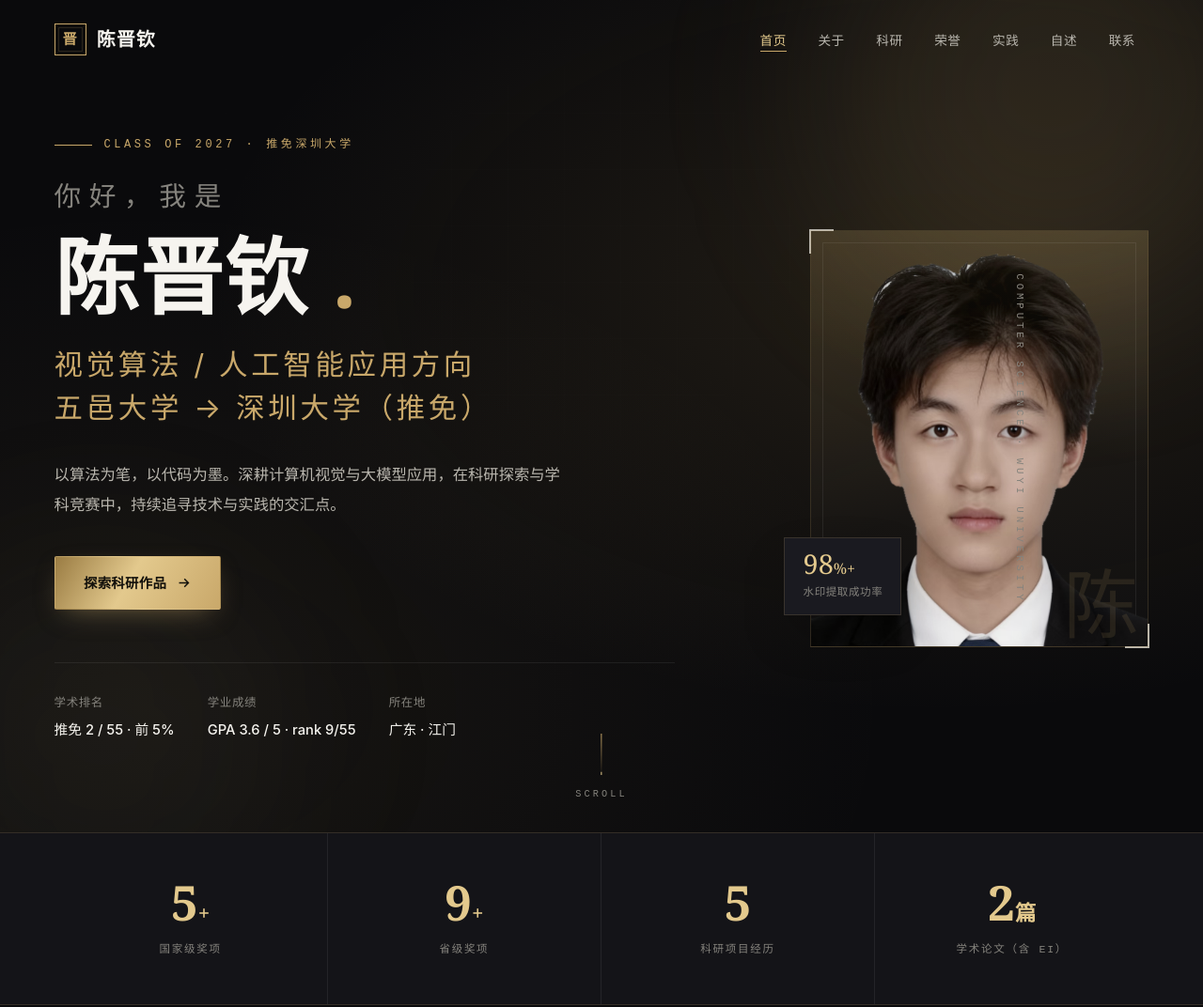
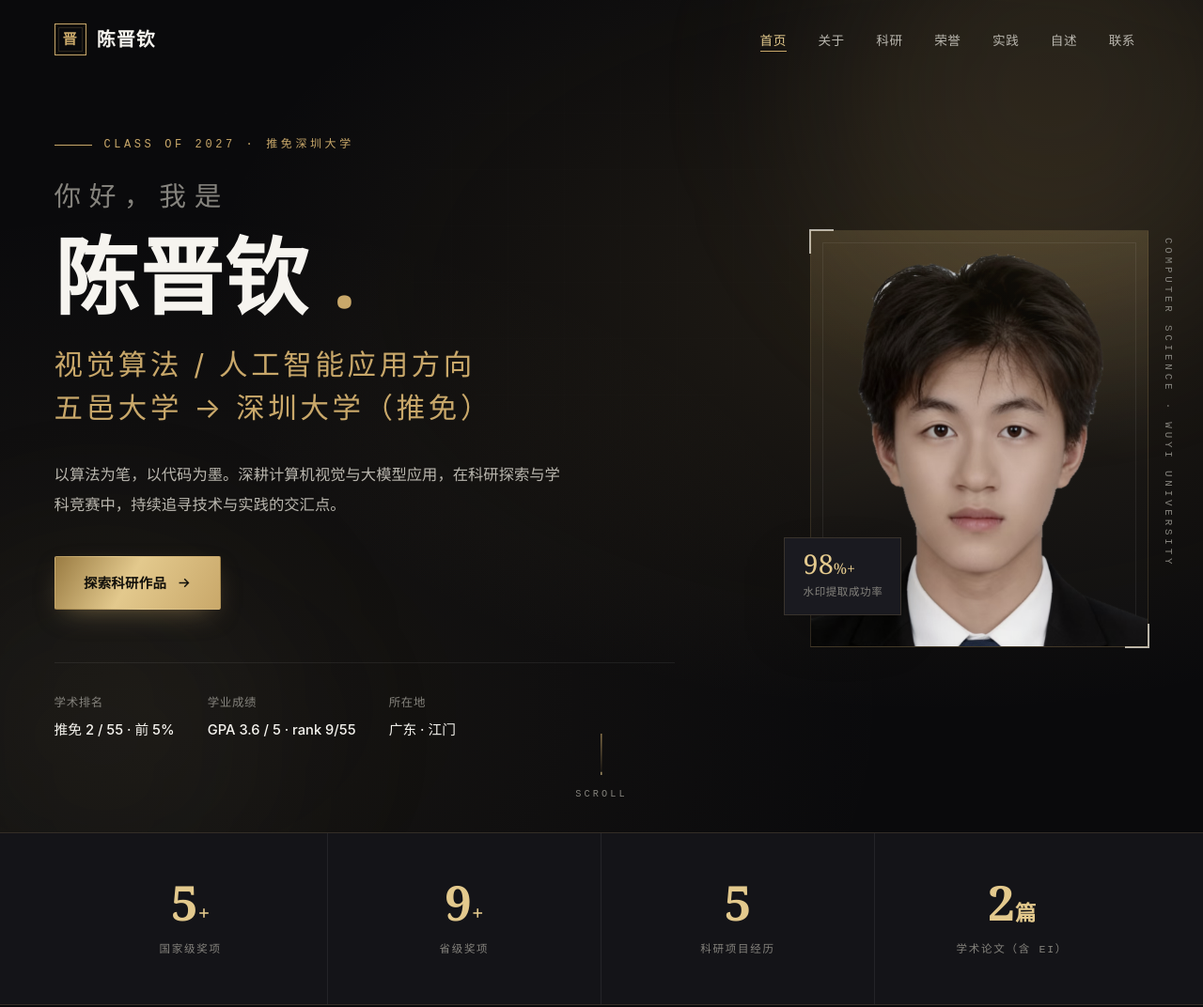
Before and after one commit to c11c111/c11c11.github.io, a plain HTML site: page index.html in a window 1280 px wide. Shown: the top 1072 px of the page at 94% size. Drawn offline with Linux system fonts and the light colour scheme.

Commit message:
修复首页人像区竖排文字压脸与水印叠加问题

```diff
--- a/css/style.css
+++ b/css/style.css
@@ -171,14 +171,10 @@ img { max-width: 100%; display: block; }
 .portrait .frame::before {
   content: ''; position: absolute; inset: 12px; border: 1px solid var(--line-soft); pointer-events: none;
 }
-.portrait .monogram {
-  font-family: var(--serif); font-size: 8rem; color: var(--gold); opacity: .82; line-height: 1;
-  text-shadow: 0 0 60px rgba(201,168,106,.35);
-}
-.portrait .monogram small { font-size: 3rem; }
 .portrait .tag-vert {
-  position: absolute; right: -38px; top: 50%; transform: translateY(-50%) rotate(90deg);
-  transform-origin: center; font-family: var(--mono); font-size: .68rem; letter-spacing: .35em;
+  position: absolute; right: -30px; top: 8px;
+  writing-mode: vertical-rl; text-orientation: mixed;
+  font-family: var(--mono); font-size: .68rem; letter-spacing: .35em;
   color: var(--muted); text-transform: uppercase; white-space: nowrap;
 }
 .portrait .corner { position: absolute; width: 26px; height: 26px; border-color: var(--gold); }
@@ -449,11 +445,6 @@ img { max-width: 100%; display: block; }
   transition: filter .7s var(--ease), transform .9s var(--ease);
 }
 .portrait:hover .portrait-img { filter: grayscale(0%) contrast(1) brightness(1); transform: scale(1.02); }
-.portrait .monogram-bg {
-  position: absolute; right: 10px; bottom: 6px; z-index: 1;
-  font-family: var(--serif); font-size: 5rem; color: var(--gold); opacity: .12; line-height: 1;
-  pointer-events: none;
-}
 .portrait .frame::after {
   content: ''; position: absolute; inset: 0; z-index: 1; pointer-events: none;
   background: linear-gradient(200deg, rgba(201,168,106,.12), transparent 45%);
--- a/index.html
+++ b/index.html
@@ -55,7 +55,6 @@
         <div class="corner c1"></div><div class="corner c2"></div>
         <div class="frame portrait-frame">
           <img class="portrait-img" src="assets/img/portrait.png" alt="陈晋钦肖像">
-          <div class="monogram-bg">陈</div>
         </div>
         <span class="tag-vert">Computer Science · Wuyi University</span>
         <div class="badge-float">
```
